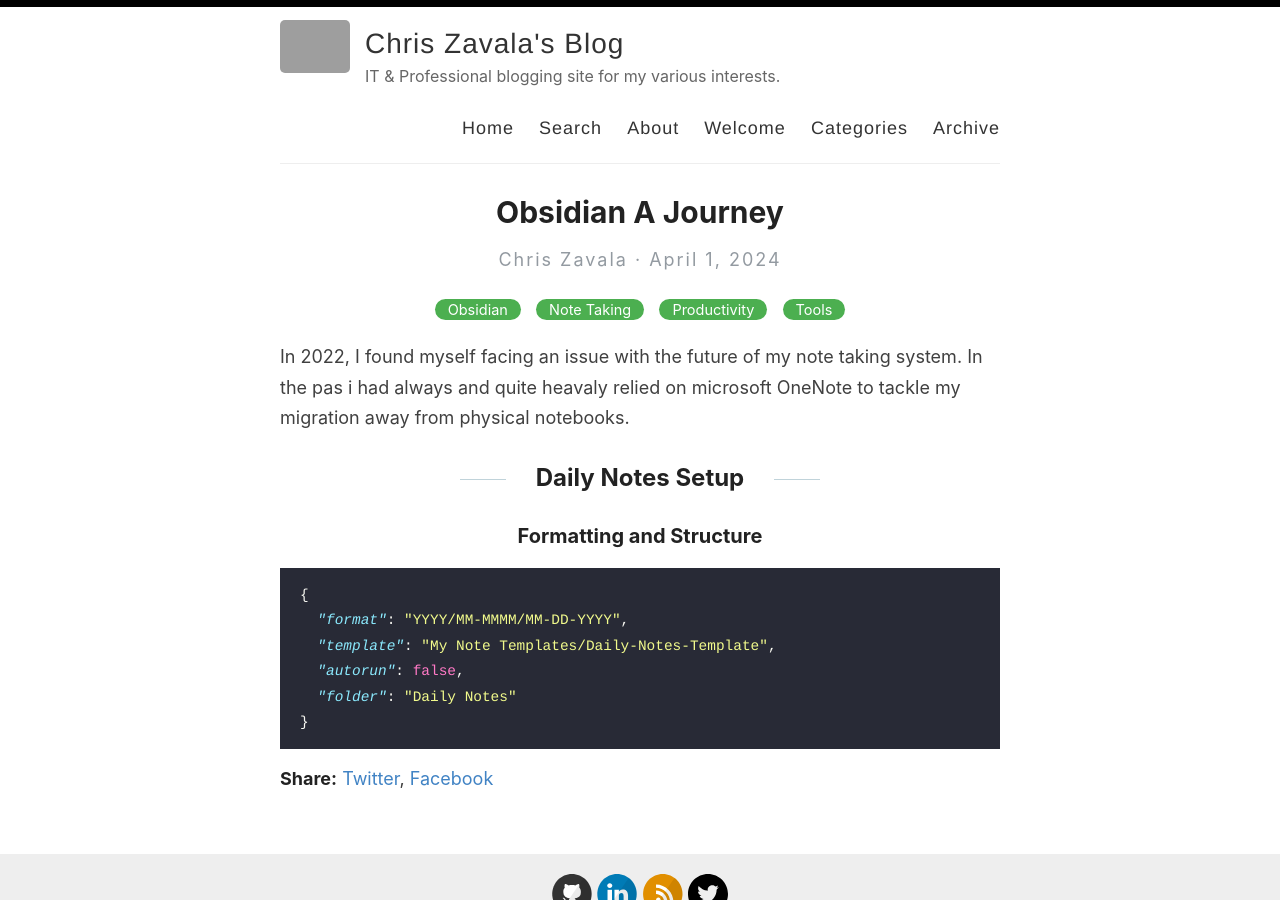
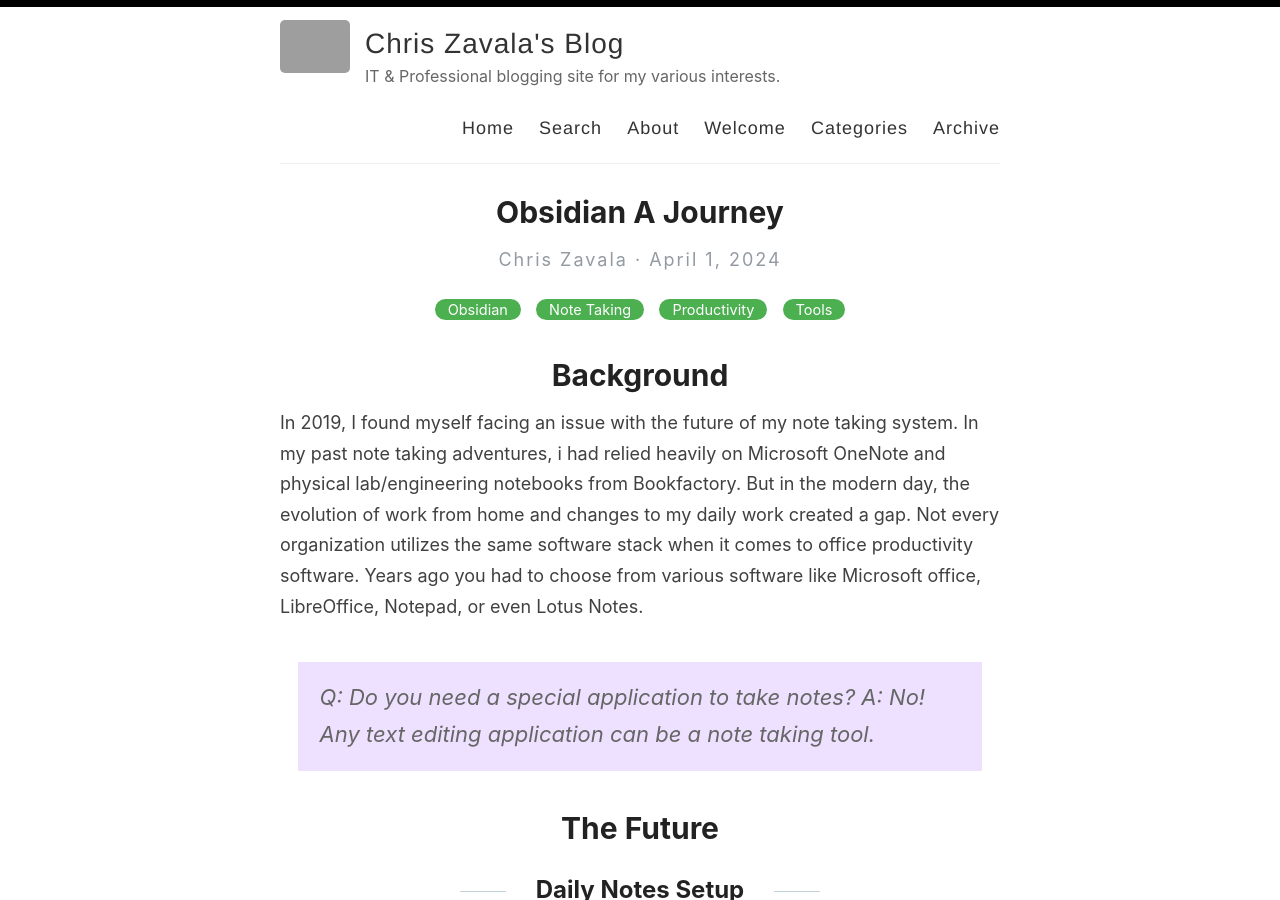
Before and after one commit to zavalalabs/zavalalabs.github.io, a Jekyll site: the page built from _posts/2024-04-01-Obsidian-A-Journey.md, in a window 1280 px wide and 900 px high. Built offline with Jekyll 4.4.1, drawn with Linux system fonts in a browser that asks for light colours; grey boxes are pictures that could not be loaded.

Commit message:
Building out

````diff
--- a/_posts/2024-04-01-Obsidian-A-Journey.md
+++ b/_posts/2024-04-01-Obsidian-A-Journey.md
@@ -3,16 +3,34 @@ layout: post
 title: Obsidian A Journey
 categories: [Obsidian, Note Taking, Productivity, Tools]
 ---
-In 2022, I found myself facing an issue with the future of my note taking system. In the pas i had always and quite heavaly relied on microsoft OneNote to tackle my migration away from physical notebooks.
+# Background
+In 2019, I found myself facing an issue with the future of my note taking system. In my past note taking adventures, i had relied heavily on Microsoft OneNote and physical lab/engineering notebooks from Bookfactory. But in the modern day, the evolution of work from home and changes to my daily work created a gap. Not every organization utilizes the same software stack when it comes to office productivity software. Years ago you had to choose from various software like Microsoft office, LibreOffice, Notepad, or even Lotus Notes.
 
+> Q: Do you need a special application to take notes?
+> A: No! Any text editing application can be a note taking tool.
+
+
+
+
+# The Future
 ## Daily Notes Setup
+
 ### Formatting and Structure
 
+
+
 ```json
+
 {
-  "format": "YYYY/MM-MMMM/MM-DD-YYYY",
-  "template": "My Note Templates/Daily-Notes-Template",
-  "autorun": false,
-  "folder": "Daily Notes"
+
+  "format": "YYYY/MM-MMMM/MM-DD-YYYY",
+
+  "template": "My Note Templates/Daily-Notes-Template",
+
+  "autorun": false,
+
+  "folder": "Daily Notes"
+
 }
+
 ```
````
